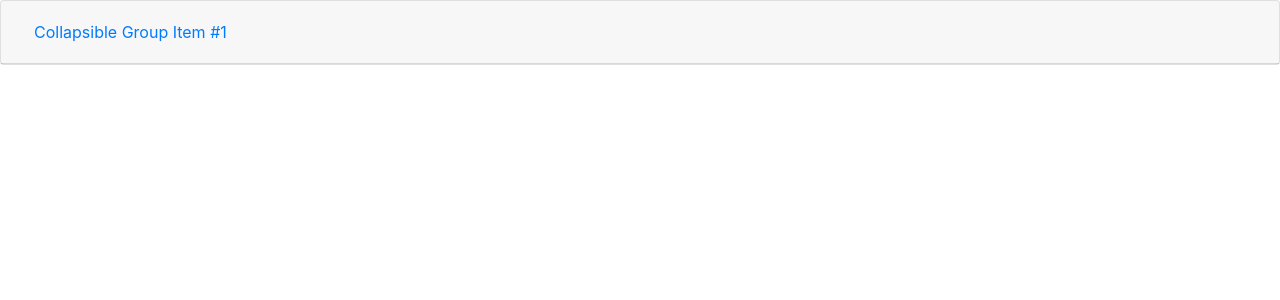
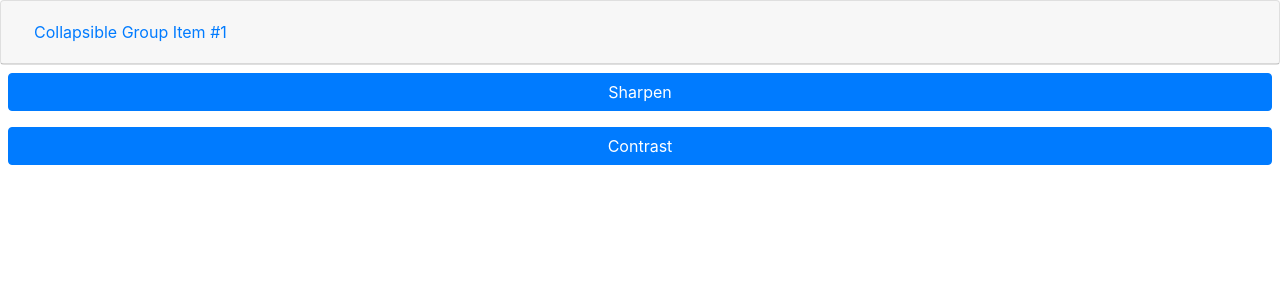
Before and after one commit to patrickvando/ReconstructNet, a Django app: template MainPage/templates/MainPage/testTemplate.html in a window 1280 px wide. Shown: the top 300 px of the page. Run offline with Django 3.2, Linux system fonts and the light colour scheme; the template is opened without the code that fills it, so the values that code supplies are empty; some libraries are stand-ins or nearby versions.

Commit message:
Simple disable button functionality
added some disable button functionality to sharpen.

```diff
--- a/MainPage/templates/MainPage/index.html
+++ b/MainPage/templates/MainPage/index.html
@@ -237,6 +237,7 @@ function reset(){
 }
 
 function grayscale_button(){
+    $(".btn").prop("disabled", true);
     fetch("{% url 'grayscale_button' %}"
     , {
       method: 'GET',
@@ -245,6 +246,7 @@ function grayscale_button(){
     }).then((blob) => {
         let objectURL = URL.createObjectURL(blob);
         document.getElementById("picture").src=objectURL;
+        $(".btn").prop("disabled", false);
     });
 }
 
@@ -283,6 +285,7 @@ function add_patterns_button(){
 }
 
 function sharpen_button(){
+    $(".btn").prop("disabled", true);
     fetch("{% url 'sharpen_button' %}"
     , {
       method: 'GET',
@@ -291,6 +294,7 @@ function sharpen_button(){
     }).then((blob) => {
         let objectURL = URL.createObjectURL(blob);
         document.getElementById("picture").src=objectURL;
+        $(".btn").prop("disabled", false);
     });
 }
 
--- a/MainPage/templates/MainPage/testTemplate.html
+++ b/MainPage/templates/MainPage/testTemplate.html
@@ -90,6 +90,13 @@
       </div>
     </div>
   </div>
+  <div class="p-2">
+    <button type="button" class="btn btn-primary btn-block btn-algorithm" >Sharpen</button>
+  </div>
+  <div class="p-2">
+    <button type="button" class="btn btn-primary btn-block btn-algorithm" id="button" >Contrast</button>
+  </div>
+
 
 <script>
 $(document).ready(function() {
@@ -102,5 +109,14 @@ $(document).ready(function() {
     $valueSpan.html($value.val());
   });
 });
+
+$("#button").on("click", function() {
+    //$(".btn-algorithm").prop("disabled", true);
+    console.log("error");
+});
+
+$(".btn-algorithm").on("click", function() {
+    $(".btn-algorithm").prop("disabled", true);
+});
 </script>
 </html>
```
Also changed, not shown: db.sqlite3, media/images/edited_images/default.jpg.
